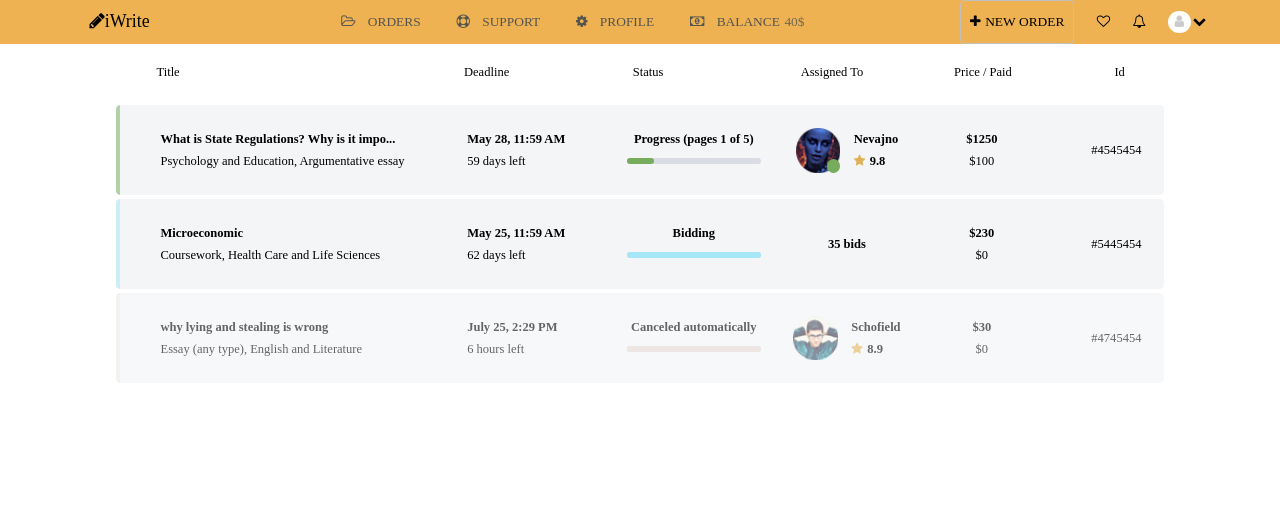
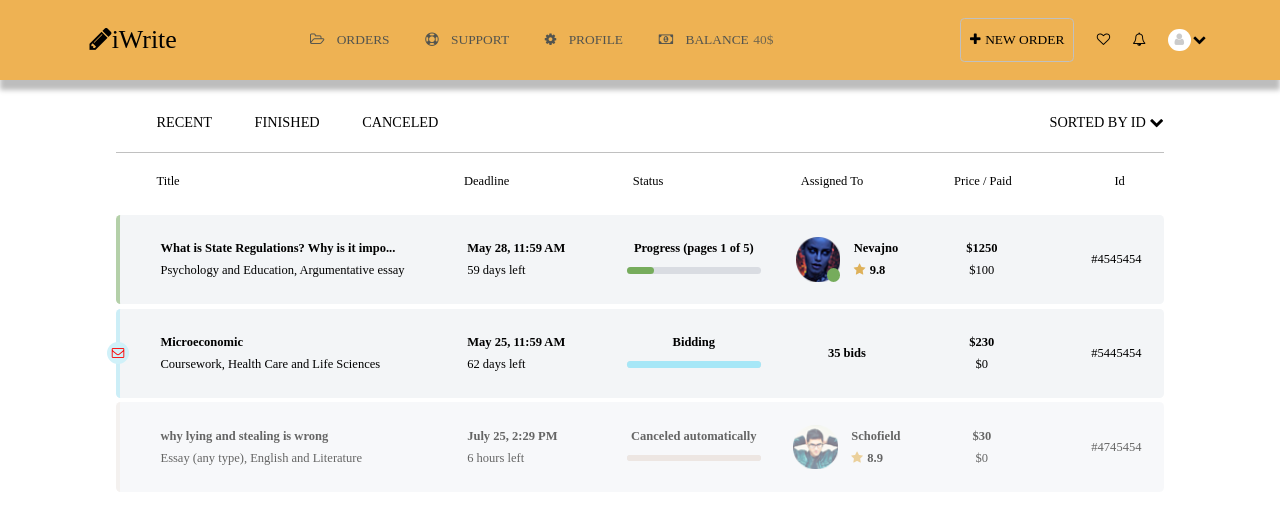
Before and after one commit to boxior/site-orders, a website: page app/index.html in a window 1280 px wide. Drawn offline with nearby package versions, Linux system fonts and the light colour scheme.

Commit message:
added letter

```diff
--- a/app/index.html
+++ b/app/index.html
@@ -61,6 +61,17 @@
 <!-- Header end -->
 <div class="container">
 
+    <div class="order-nav">
+      <div class="order-nav__menu">
+        <div>Recent </div>
+        <div>Finished</div>
+        <div>Canceled</div>
+      </div>
+      <div class="order-nav__sorted">
+        <div>sorted by ID <i class="fa fa-chevron-down" aria-hidden="true"></i></div>
+      </div>
+    </div>
+
     <div class="content-header">
       <div>title</div>
       <div>deadline</div>
@@ -73,6 +84,10 @@
     <div class="content">
 
         <div class="order" id="order-template" style="display: none;">
+            <span class="letter" style="display: none">
+              <i class="fa fa-envelope-o" aria-hidden="true"></i>
+            </span>
+
            <div class="order__item">
              <div class="order__title"></div>
              <div class="order__cat"></div>
--- a/app/main.js
+++ b/app/main.js
@@ -50,6 +50,7 @@ console.log(order);
 
   if(e.status === 'bidding') {
     order.find('.order__assigned').html(e.bids + ' bids');
+    order.find('.letter').css('display', 'block');
   } else {
     order.find('.order__icon').css({"background-image" : "url('" + e.icon + "')"});
   }
--- a/app/sass/style.sass
+++ b/app/sass/style.sass
@@ -39,6 +39,43 @@ h1, h2, h3, h4, h6
 	margin: 0 10rem
 	padding: 0 3rem
 
+.order-nav
+	display: flex
+	justify-content: space-between
+	align-items: center
+	padding: 4rem 0 2.5rem 0
+	border-bottom: .2rem solid silver
+	// &:befor
+	// 	content: ''
+	// 	position: absolute
+	// 	width: 0
+	// 	height: 0
+	// 	border-left: 50px solid transparent
+	// 	border-right: 50px solid transparent
+	// 	border-bottom: 100px solid red
+	&__menu
+		div
+			position: relative
+			display: inline-block
+			font-size: 1.6rem
+			text-transform: uppercase
+			margin-left: 4.5rem
+			&:hover
+				cursor: pointer
+				color: #76ac5c
+				&:after
+					content: ''
+					display: inline-block
+					position: absolute
+					bottom: -2.7rem
+					left: -25%
+					width: 150%
+					height: .3rem
+					background: #76ac5c
+	&__sorted
+		font-size: 1.6rem
+		text-transform: uppercase
+
 .content-header
 	padding: 2.5rem 2.5rem 2.5rem 4.5rem
 	display: block
@@ -73,17 +110,19 @@ header
 	display: flex
 	justify-content: space-between
 	background: #eeb253
-	padding: 0 10rem
+	padding: 2rem 10rem
+	box-shadow: 0px 10px 5px 0px rgba(189,189,189,1)
 
 .logo
 	display: flex
 	align-items: center
-	font-size: 2rem
+	font-size: 2.9rem
 
 .nav-menu
 	display: flex
 	align-items: center
 	padding: 0
+	margin-left: -10rem
 
 	&__item
 		display: inline-block
@@ -157,7 +196,9 @@ header
 		&:hover
 			cursor: pointer
 
+
 .order
+	position: relative
 	display: flex
 	justify-content: space-between
 	align-items: center
@@ -169,21 +210,30 @@ header
 	font-size: 1.4rem
 	line-height: 2.5rem
 
+	.letter
+		position: absolute
+		left: -1.5rem
+		width: 2.5rem
+		height: 2.5rem
+		border-radius: 50%
+		background: #d0f1f9
+		text-align: center
+		color: red
 
 	&__item
-		&:first-child
+		&:nth-child(2)
 			width: 30%
-		&:nth-child(2)
+		&:nth-child(3)
 			width: 15%
-		&:nth-child(3)
+		&:nth-child(4)
 			// width: 15%
-		&:nth-child(4)
+		&:nth-child(5)
 			text-align: center
 			width: 15%
-		&:nth-child(5)
+		&:nth-child(6)
 			text-align: center
 			width: 10%
-		&:nth-child(6)
+		&:nth-child(7)
 			width: 10%
 			text-align: right
 		div:first-child
```
Also changed, not shown: app/css/style.css.
